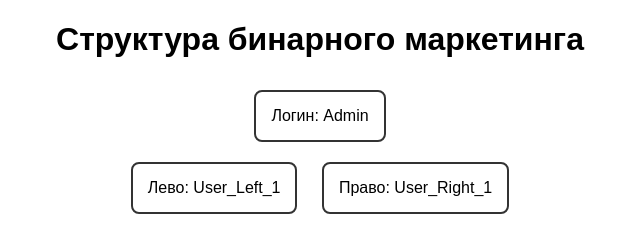
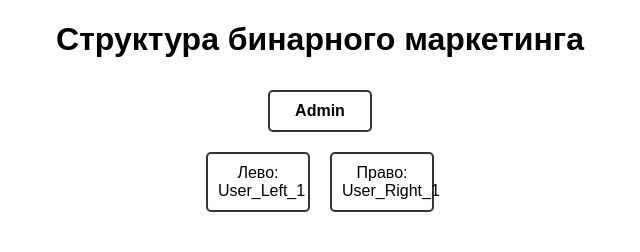
Before and after one commit to alprok8922399-stack/Kash, a website: page binary-tree-app/public/index.html in a window 1280 px wide. Shown: the whole page, without its empty margins (320-960 px from the left). Drawn offline with Linux system fonts and the light colour scheme.

Commit message:
Refine node styles and structure in index.html
Updated styling for nodes and improved layout for binary tree display.

```diff
--- a/binary-tree-app/public/index.html
+++ b/binary-tree-app/public/index.html
@@ -5,7 +5,9 @@
     <title>Бинарная структура</title>
     <style>
         body { font-family: sans-serif; text-align: center; }
-        .node { border: 2px solid #333; padding: 15px; margin: 10px; display: inline-block; border-radius: 8px; }
+        .node { border: 2px solid #333; padding: 10px; margin: 10px; display: inline-block; border-radius: 5px; width: 80px; }
+        .container { display: flex; justify-content: center; }
+        .level { margin-top: 20px; }
     </style>
 </head>
 <body>
@@ -17,10 +19,10 @@
             .then(response => response.json())
             .then(data => {
                 document.getElementById('tree').innerHTML = `
-                    <div class="node">Логин: ${data.login}</div>
-                    <div>
-                        <div class="node">Лево: ${data.left ? data.left.login : 'Пусто'}</div>
-                        <div class="node">Право: ${data.right ? data.right.login : 'Пусто'}</div>
+                    <div class="node"><b>${data.login}</b></div>
+                    <div class="container">
+                        <div class="node">Лево:<br>${data.left ? data.left.login : 'Пусто'}</div>
+                        <div class="node">Право:<br>${data.right ? data.right.login : 'Пусто'}</div>
                     </div>
                 `;
             });
```
